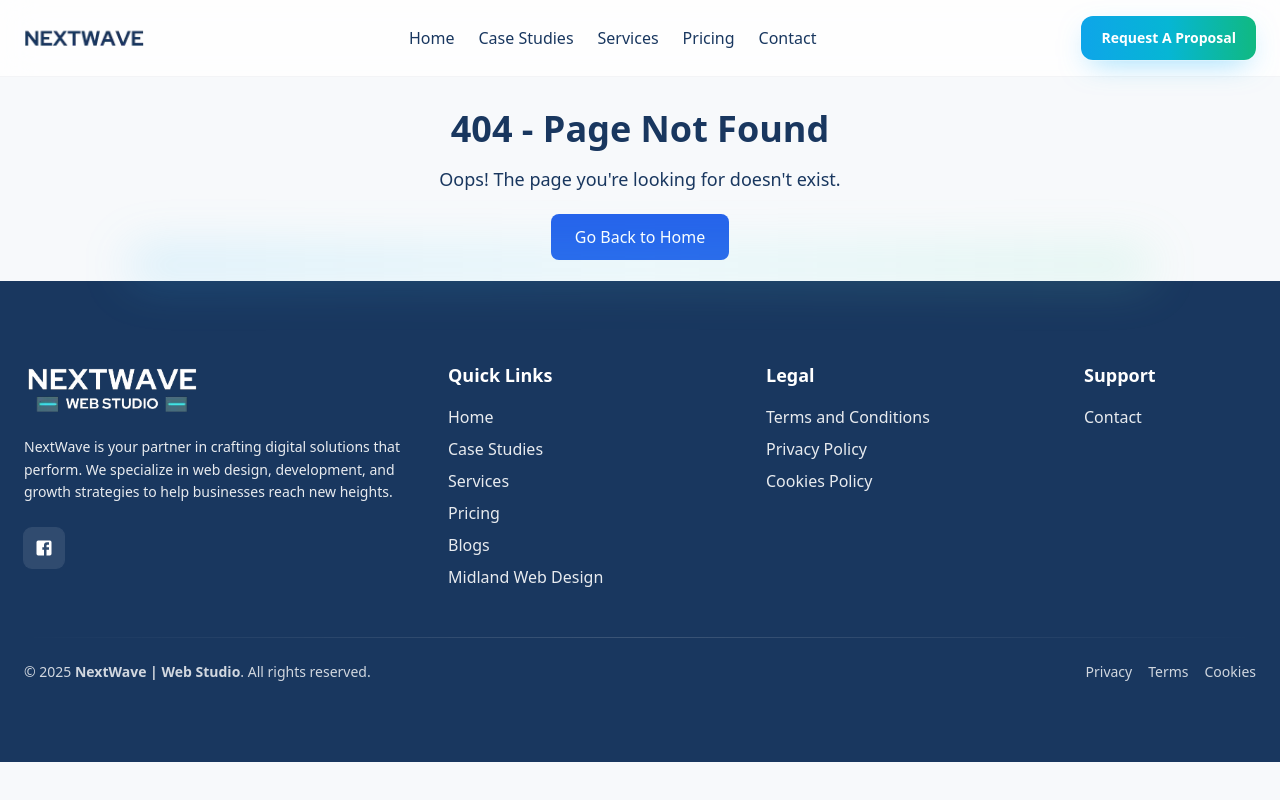
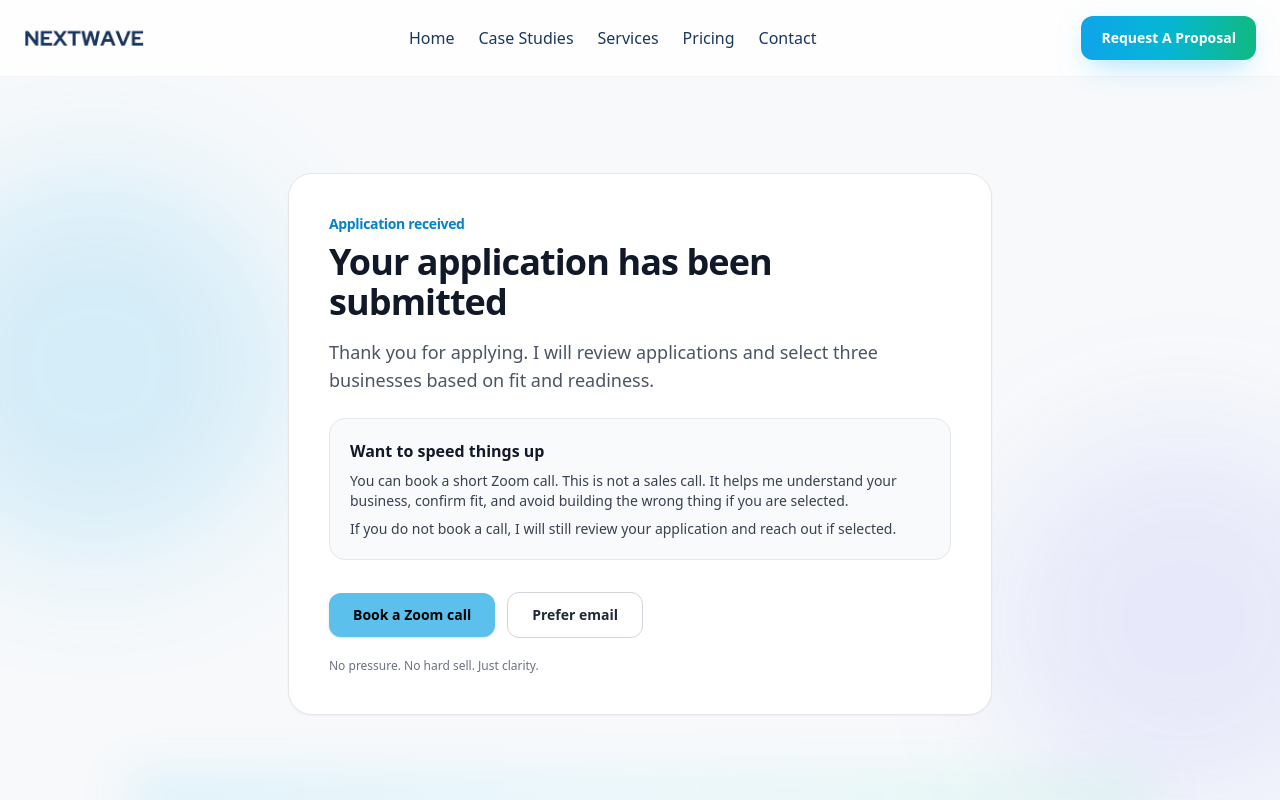
Before and after one commit to Parrasite9/nextwave, a React (Create React App) app: page /free-website-giveaway/apply/thank-you in a window 1280 px wide. Shown: the top 800 px of the page. Built offline with nearby package versions, Linux system fonts and the light colour scheme.

Commit message:
Created free website giveaway page

```diff
--- a/src/App.js
+++ b/src/App.js
@@ -33,6 +33,8 @@ import BottleneckLanding from './Pages/BottleneckLanding.jsx';
 import BottleneckQuiz from './Pages/BottleneckQuiz.jsx';
 import CRMPage from './Features/CRM/CRMPage.jsx';
 import FreeWebsiteGiveaway from './Pages/Temporary/FreeWebsiteGiveaway.jsx';
+import GiveawayApplication from './Pages/Temporary/GiveawayApplication.jsx';
+import GiveawayThankYou from './Pages/Temporary/GiveawayThankYou.jsx';
 
 function App() {
 	// Move the hook inside the Router
@@ -119,6 +121,8 @@ function App() {
 
 						{/* TEMPORARY PAGES  */}
 						<Route path="/free-website-giveaway" element={<FreeWebsiteGiveaway />} />
+						<Route path='/free-website-giveaway/apply' element={<GiveawayApplication />} />
+						<Route path='/free-website-giveaway/apply/thank-you' element={<GiveawayThankYou />} />
 
 						{/* WILDCARD */}
 						<Route path="*" element={<NotFound />} />
--- /dev/null
+++ b/src/Pages/Temporary/GiveawayApplication.jsx
@@ -0,0 +1,184 @@
+// src/Pages/GiveawayApplication.jsx
+import React, { useEffect, useMemo } from 'react';
+import { Helmet } from 'react-helmet-async';
+import { Link } from 'react-router-dom';
+
+/**
+ * Replace this with your real Tally embed URL.
+ * You can find it in Tally -> Share -> Embed -> "Embed URL"
+ *
+ * Example formats often look like:
+ * https://tally.so/embed/<FORM_ID>?alignLeft=1&hideTitle=1&transparentBackground=1&dynamicHeight=1
+ */
+const TALLY_EMBED_URL = 'https://tally.so/embed/q4Rde9?alignLeft=1&hideTitle=1&transparentBackground=1&dynamicHeight=1';
+
+/**
+ * Optional: add UTM/source into the embed so Tally captures it.
+ * Tally will store these as hidden fields if configured, or at least preserve them in submission metadata.
+ */
+function useEmbedUrlWithParams(baseUrl) {
+	return useMemo(() => {
+		try {
+			const url = new URL(baseUrl);
+			url.searchParams.set('source', 'free_website_giveaway');
+
+			// If you want to pass through UTM params from your landing traffic:
+			const qs = new URLSearchParams(window.location.search);
+			['utm_source', 'utm_medium', 'utm_campaign', 'utm_content', 'utm_term'].forEach((k) => {
+				const v = qs.get(k);
+				if (v) url.searchParams.set(k, v);
+			});
+
+			return url.toString();
+		} catch {
+			return baseUrl;
+		}
+	}, [baseUrl]);
+}
+
+export default function GiveawayApplication() {
+	const embedUrl = useEmbedUrlWithParams(TALLY_EMBED_URL);
+
+	useEffect(() => {
+		// Tally embed script (required for dynamic height and nicer embed behavior)
+		// Safe to include on this page only.
+		const existing = document.querySelector('script[data-tally-embed="true"]');
+		if (existing) return;
+
+		const s = document.createElement('script');
+		s.src = 'https://tally.so/widgets/embed.js';
+		s.async = true;
+		s.setAttribute('data-tally-embed', 'true');
+		document.body.appendChild(s);
+
+		return () => {
+			// Keep script in place to avoid reloading if they navigate back and forth.
+			// If you prefer strict cleanup, you can remove it here.
+		};
+	}, []);
+
+	return (
+		<>
+			<Helmet>
+				<title>Free Website Giveaway Application | NextWave Web Studio</title>
+				<meta
+					name="description"
+					content="Apply for the free website giveaway. Three businesses will be selected based on fit and readiness."
+				/>
+				<meta name="robots" content="noindex,nofollow" />
+			</Helmet>
+
+			{/* Header bar */}
+			<section className="sticky top-0 z-40 border-b border-gray-200 bg-white/80 backdrop-blur-md">
+				<div className="mx-auto flex max-w-6xl items-center justify-between px-6 py-3 md:px-8">
+					<Link
+						to="/free-website-giveaway"
+						className="inline-flex items-center gap-2 rounded-lg border border-gray-300 bg-white px-3 py-2 text-sm font-semibold text-gray-700 hover:bg-gray-50"
+					>
+						<span aria-hidden="true">←</span>
+						Back
+					</Link>
+
+					<div className="text-sm font-semibold text-gray-800">
+						Free Website Giveaway Application
+					</div>
+
+					<div className="hidden text-sm text-gray-600 md:block">
+						Takes about 2 to 3 minutes
+					</div>
+				</div>
+			</section>
+
+			{/* Page body */}
+			<section className="relative overflow-hidden">
+				{/* subtle background accents */}
+				<div className="pointer-events-none absolute -left-20 top-24 h-80 w-80 rounded-full bg-sky-500/15 blur-3xl" />
+				<div className="pointer-events-none absolute -right-24 bottom-0 h-96 w-96 rounded-full bg-indigo-500/10 blur-3xl" />
+
+				<div className="relative mx-auto max-w-6xl px-6 py-10 md:px-8 md:py-14">
+					{/* Intro */}
+					<div className="mx-auto max-w-3xl">
+						<p className="text-sm font-semibold tracking-tight text-sky-600">
+							Midland and Odessa businesses
+						</p>
+
+						<h1 className="mt-2 text-3xl font-extrabold tracking-tight text-gray-900 md:text-4xl">
+							Application
+						</h1>
+
+						<p className="mt-3 text-base text-gray-600 md:text-lg">
+							This is a short application to determine fit for a 3 page website build
+							with the build fee waived. Three businesses will be selected based on fit and readiness.
+						</p>
+
+						<div className="mt-5 grid grid-cols-1 gap-3 sm:grid-cols-2">
+							<div className="rounded-2xl border border-gray-200 bg-white p-4 shadow-sm">
+								<p className="text-xs font-semibold uppercase tracking-wider text-gray-500">
+									Build only
+								</p>
+								<p className="mt-1 text-sm text-gray-700">
+									Hosting and maintenance are separate.
+								</p>
+							</div>
+							<div className="rounded-2xl border border-gray-200 bg-white p-4 shadow-sm">
+								<p className="text-xs font-semibold uppercase tracking-wider text-gray-500">
+									Selection
+								</p>
+								<p className="mt-1 text-sm text-gray-700">
+									Reviewed for fit and readiness, not first come.
+								</p>
+							</div>
+						</div>
+
+						<p className="mt-4 text-xs text-gray-500">
+							By submitting, you agree to receive updates about your application by email.
+						</p>
+					</div>
+
+					{/* Embed card */}
+					<div className="mx-auto mt-8 max-w-3xl">
+						<div className="rounded-3xl border border-gray-200 bg-white p-4 shadow-sm md:p-6">
+							{/* Safety check: avoid rendering if URL not set */}
+							{TALLY_EMBED_URL.includes('REPLACE_ME') ? (
+								<div className="rounded-2xl border border-amber-200 bg-amber-50 p-4">
+									<p className="text-sm font-semibold text-amber-900">
+										Tally embed not configured
+									</p>
+									<p className="mt-2 text-sm text-amber-900/80">
+										Replace <span className="font-mono">TALLY_EMBED_URL</span> in{' '}
+										<span className="font-mono">src/Pages/GiveawayApplication.jsx</span>{' '}
+										with your real Tally embed URL.
+									</p>
+								</div>
+							) : (
+								<iframe
+									title="Free Website Giveaway Application"
+									src={embedUrl}
+									className="w-full"
+									style={{
+										minHeight: 720,
+										border: 0,
+										borderRadius: 16,
+									}}
+									loading="lazy"
+								/>
+							)}
+						</div>
+
+						{/* Footer helper */}
+						<div className="mt-4 text-center text-xs text-gray-500">
+							Having trouble with the form? Email{' '}
+							<a
+								href="mailto:hello@nextwavewebstudio.com"
+								className="font-semibold text-gray-700 underline underline-offset-2 hover:text-gray-900"
+							>
+								hello@nextwavewebstudio.com
+							</a>
+							.
+						</div>
+					</div>
+				</div>
+			</section>
+		</>
+	);
+}
--- /dev/null
+++ b/src/Pages/Temporary/GiveawayThankYou.jsx
@@ -0,0 +1,79 @@
+import React from 'react';
+import { Helmet } from 'react-helmet-async';
+
+const ZOOM_LINK =
+	'https://scheduler.zoom.us/isaiah-johnson-c45fbx/discovery-call';
+
+export default function GiveawayThankYou() {
+	return (
+		<>
+			<Helmet>
+				<title>Application Received | NextWave Web Studio</title>
+				<meta
+					name="description"
+					content="Your application was received. Book a short Zoom call to speed up review and confirm fit."
+				/>
+				<meta name="robots" content="noindex,nofollow" />
+			</Helmet>
+
+			<section className="relative overflow-hidden">
+				<div className="pointer-events-none absolute -left-24 top-24 h-96 w-96 rounded-full bg-sky-500/15 blur-3xl" />
+				<div className="pointer-events-none absolute -right-24 bottom-0 h-96 w-96 rounded-full bg-indigo-500/10 blur-3xl" />
+
+				<div className="relative mx-auto max-w-3xl px-6 py-16 md:px-8 md:py-24">
+					<div className="rounded-3xl border border-gray-200 bg-white p-6 shadow-sm md:p-10">
+						<p className="text-sm font-semibold tracking-tight text-sky-600">
+							Application received
+						</p>
+
+						<h1 className="mt-2 text-3xl font-extrabold tracking-tight text-gray-900 md:text-4xl">
+							Your application has been submitted
+						</h1>
+
+						<p className="mt-4 text-base text-gray-600 md:text-lg">
+							Thank you for applying. I will review applications and select three
+							businesses based on fit and readiness.
+						</p>
+
+						<div className="mt-6 rounded-2xl border border-gray-200 bg-gray-50 p-5">
+							<h2 className="text-base font-bold text-gray-900">
+								Want to speed things up
+							</h2>
+							<p className="mt-2 text-sm text-gray-700">
+								You can book a short Zoom call. This is not a sales call. It helps
+								me understand your business, confirm fit, and avoid building the
+								wrong thing if you are selected.
+							</p>
+							<p className="mt-2 text-sm text-gray-700">
+								If you do not book a call, I will still review your application
+								and reach out if selected.
+							</p>
+						</div>
+
+						<div className="mt-8 flex flex-col gap-3 sm:flex-row sm:items-center">
+							<a
+								href={ZOOM_LINK}
+								target="_blank"
+								rel="noopener noreferrer"
+								className="inline-flex w-full items-center justify-center rounded-xl bg-[#5BC0EB] px-6 py-3 text-sm font-semibold text-black shadow transition hover:brightness-95 sm:w-auto"
+							>
+								Book a Zoom call
+							</a>
+
+							<a
+								href="mailto:hello@nextwavewebstudio.com"
+								className="inline-flex w-full items-center justify-center rounded-xl border border-gray-300 bg-white px-6 py-3 text-sm font-semibold text-gray-800 hover:bg-gray-50 sm:w-auto"
+							>
+								Prefer email
+							</a>
+						</div>
+
+						<p className="mt-5 text-xs text-gray-500">
+							No pressure. No hard sell. Just clarity.
+						</p>
+					</div>
+				</div>
+			</section>
+		</>
+	);
+}
```
